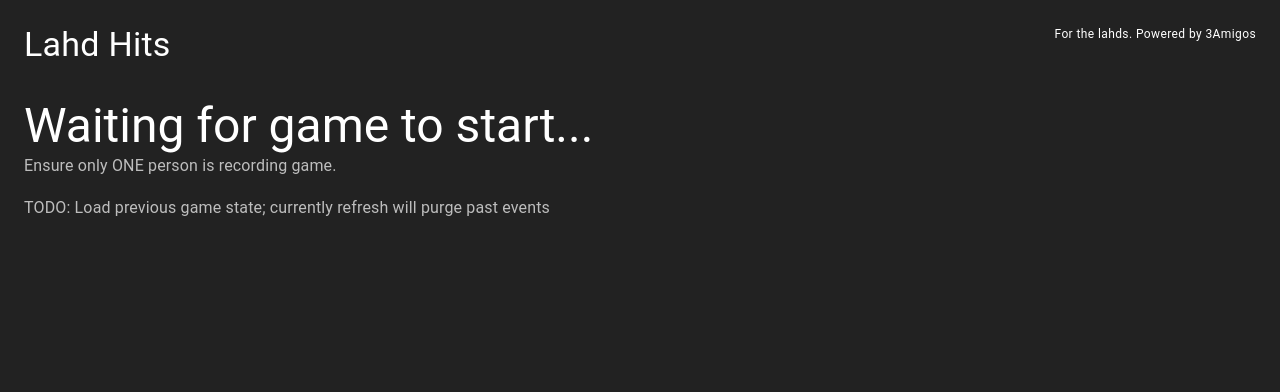
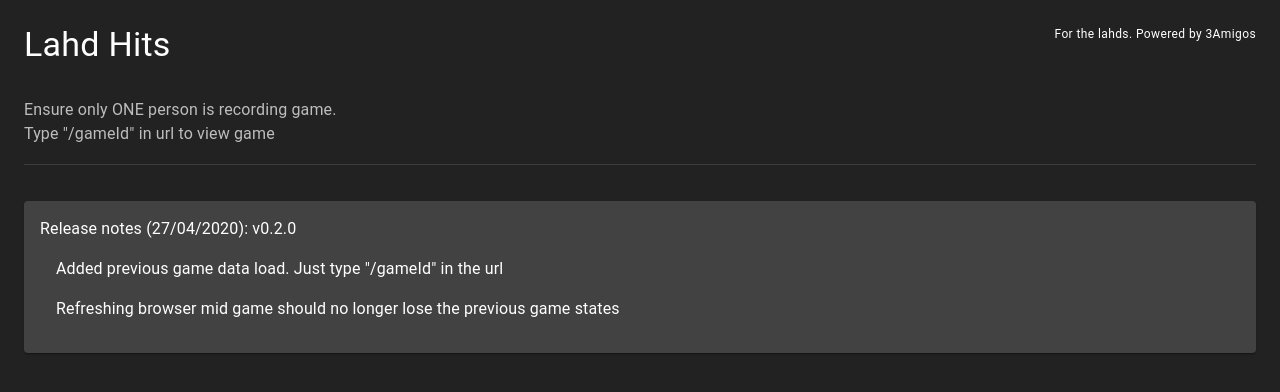
Before and after one commit to Thimey/netgame-tracker, a React (Create React App) app in the folder DataDisplay/client/: page / in a window 1280 px wide. Shown: the top 392 px of the page. Built offline with nearby package versions, Linux system fonts and the light colour scheme.

Commit message:
Change to hashBrowser, add release notes

```diff
--- a/DataDisplay/client/src/App.tsx
+++ b/DataDisplay/client/src/App.tsx
@@ -1,8 +1,12 @@
 import React from 'react'
-import { BrowserRouter as Router, Route, Switch } from 'react-router-dom'
+import { HashRouter as Router, Route, Switch } from 'react-router-dom'
 import { ThemeProvider, createMuiTheme } from '@material-ui/core/styles'
 
 import Typography from '@material-ui/core/Typography'
+import Divider from '@material-ui/core/Divider'
+import List from '@material-ui/core/List'
+import ListItem from '@material-ui/core/ListItem'
+import Card from '@material-ui/core/Card'
 
 import Header from './components/Header'
 import LiveView from './Views/LiveView'
@@ -23,10 +27,26 @@ const App: React.FC = () => (
         </Route>
         <Route path='/' exact>
           <div style={{ display: 'flex', flexDirection: 'column', margin: '16px' }}>
-              <Typography color='textPrimary' variant='h3'>Waiting for game to start...</Typography>
               <Typography color='textSecondary'>Ensure only ONE person is recording game.</Typography>
-              <br/>
-              <Typography color='textSecondary'>TODO: Load previous game state; currently refresh will purge past events</Typography>
+              <Typography color='textSecondary'>Type "/gameId" in url to view game</Typography>
+
+              <br />
+              <Divider />
+              <br />
+              <br />
+
+              <Card style={{ padding: '1rem' }}>
+                <Typography>Release notes (27/04/2020): v0.2.0</Typography>
+
+                <List>
+                  <ListItem>
+                    <Typography>Added previous game data load. Just type "/gameId" in the url</Typography>
+                  </ListItem>
+                  <ListItem>
+                    <Typography>Refreshing browser mid game should no longer lose the previous game states</Typography>
+                  </ListItem>
+                </List>
+              </Card>
           </div>
         </Route>
       </Switch>
```
